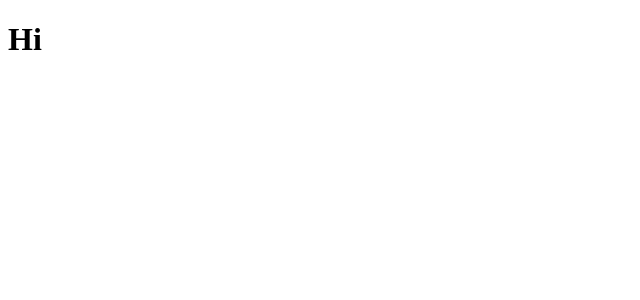
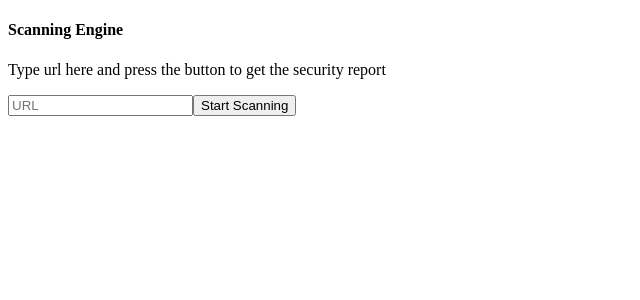
Before and after one commit to aquamarinum/scanner, a React (Create React App) app in the folder frontend/: page / in a window 1280 px wide. Shown: the top 300 px of the page, without its empty margins (0-640 px from the left). Built offline with nearby package versions, Linux system fonts and the light colour scheme.

Commit message:
add: base templates

```diff
--- a/frontend/src/App.tsx
+++ b/frontend/src/App.tsx
@@ -1,7 +1,9 @@
 import React from "react";
+import SignIn from "./pages/SignIn";
+import Home from "./pages/Home";
 
 function App() {
-  return <h1>Hi</h1>;
+  return <Home />;
 }
 
 export default App;
--- /dev/null
+++ b/frontend/src/pages/Home.tsx
@@ -0,0 +1,16 @@
+import React from "react";
+
+const Home = () => {
+  return (
+    <div>
+      <div>
+        <h4>Scanning Engine</h4>
+        <p>Type url here and press the button to get the security report</p>
+        <input type="text" placeholder="URL" />
+        <button>Start Scanning</button>
+      </div>
+    </div>
+  );
+};
+
+export default Home;
--- /dev/null
+++ b/frontend/src/pages/SignIn.tsx
@@ -0,0 +1,16 @@
+import React from "react";
+
+const SignIn = () => {
+  return (
+    <div>
+      <div>
+        <h4>Sign In</h4>
+        <input type="text" placeholder="login" />
+        <input type="text" placeholder="password" />
+        <button>Log In</button>
+      </div>
+    </div>
+  );
+};
+
+export default SignIn;
```
Also changed, not shown: frontend/src/pages/Report.tsx (added, +13 -0 lines), frontend/src/pages/SignUp.tsx (added, +17 -0 lines).
